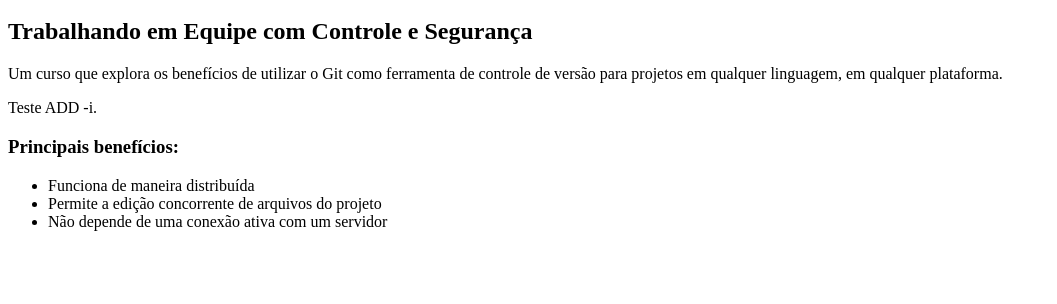
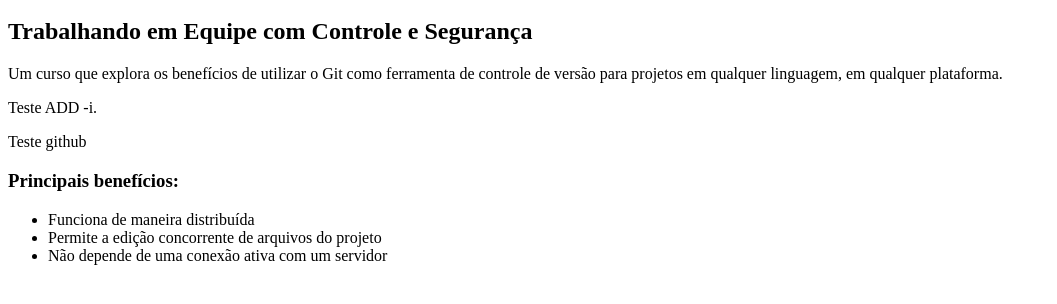
Before and after one commit to JorgeNunesOliveira/curso-git, a plain HTML site: page index.html in a window 1280 px wide. Shown: the part 48-352 px from the top of the page, without its empty margins (0-1057 px from the left). Drawn offline with Linux system fonts and the light colour scheme.

Commit message:
teste github

```diff
--- a/index.html
+++ b/index.html
@@ -9,6 +9,8 @@
 
 		<p>Teste ADD -i.</p>
 
+		<p>Teste github</p>
+
         <h3>Principais benefícios:</h3>
         <ul>
             <li>Funciona de maneira distribuída</li>
```
